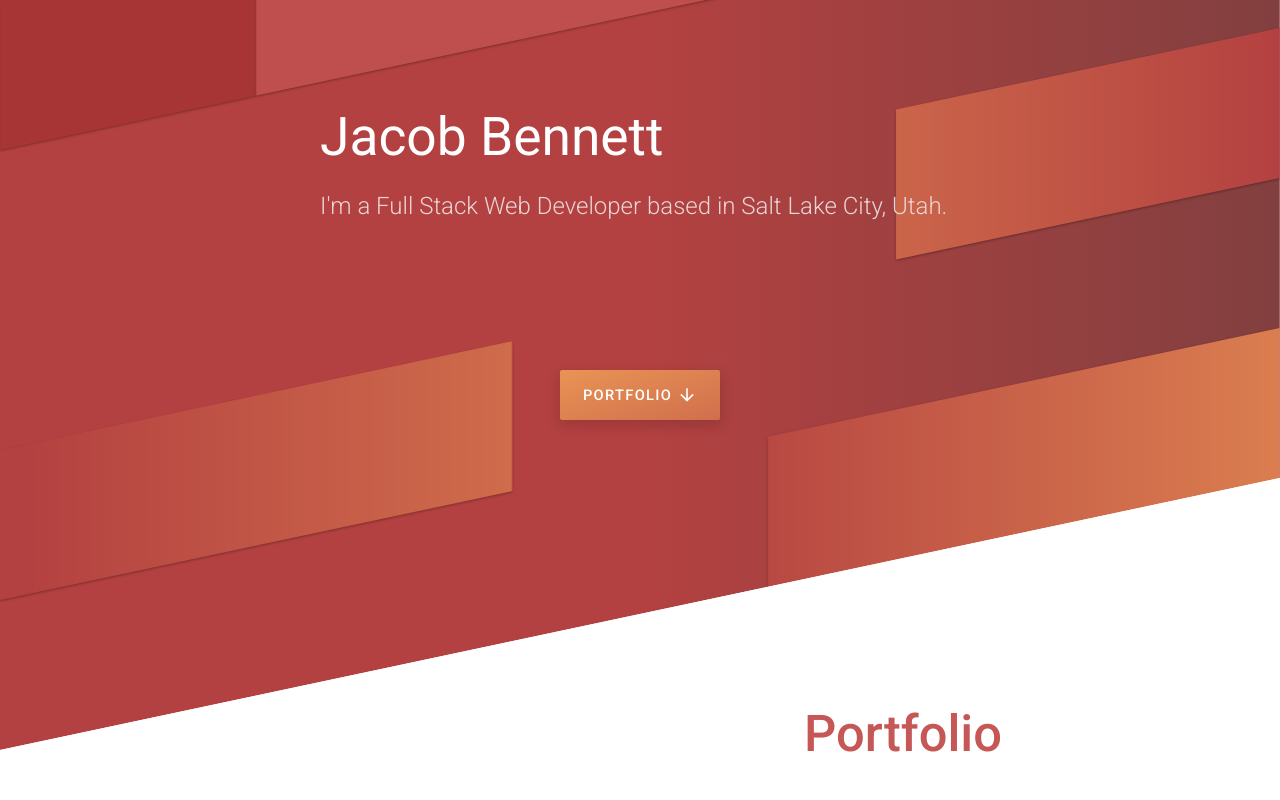
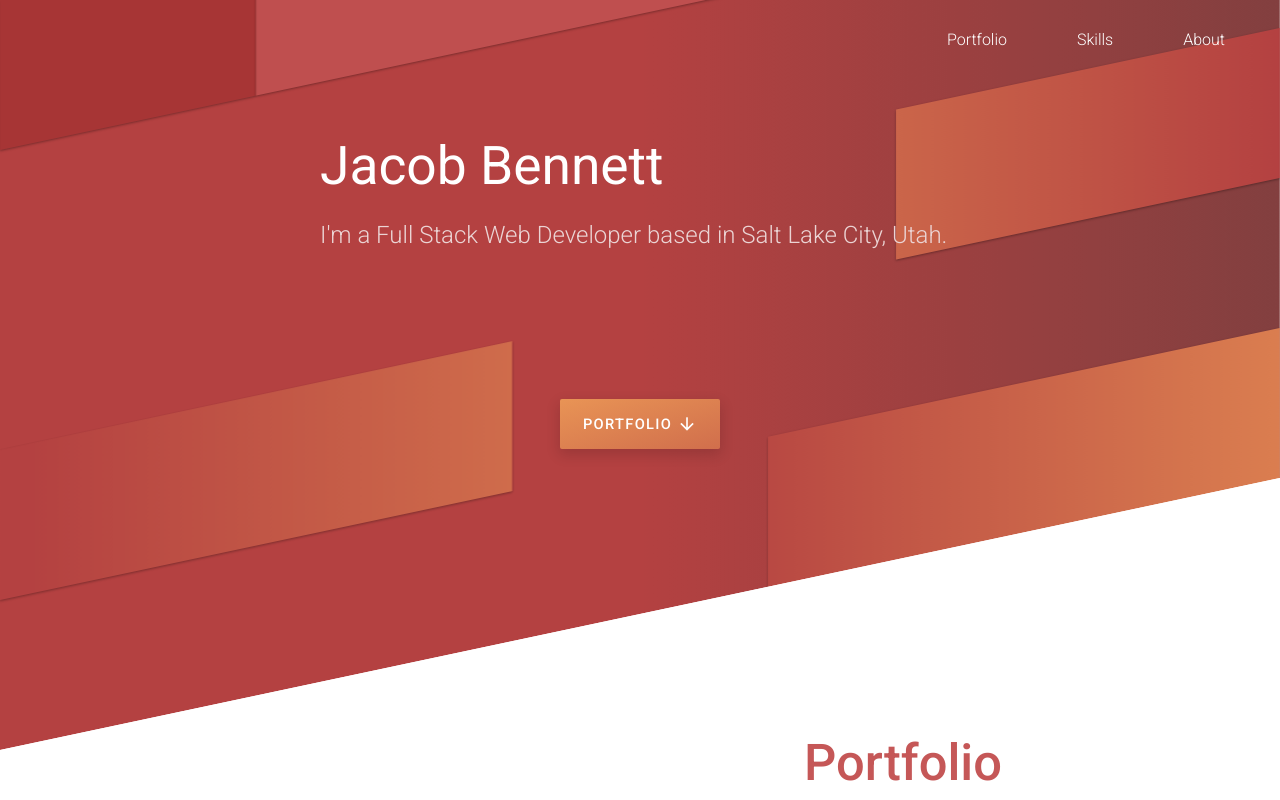
Before and after one commit to jac0bbennett/Personal-Site, a plain HTML site: page index.html in a window 1280 px wide. Drawn offline with nearby package versions, Linux system fonts and the light colour scheme.

Commit message:
Added nav

```diff
--- a/index.html
+++ b/index.html
@@ -21,6 +21,11 @@
     <span class="animated fadeInRightBig delay-15s"></span>
   </div>
   <div class="wrapper">
+    <div class="nav">
+      <a data-scroll href="#portfolio">Portfolio</a
+      ><a data-scroll href="#skills">Skills</a
+      ><a data-scroll href="#about">About</a>
+    </div>
     <div class="header">
       <h1 class="big-name animated flipInX delay-05s">Jacob Bennett</h1>
       <h2 class="tagline animated fadeInDown delay-1s">
--- a/main.css
+++ b/main.css
@@ -68,11 +68,32 @@ body {
   top: 0px;
 }
 
+.nav {
+  width: 100%;
+  display: flex;
+  justify-content: flex-end;
+  margin-top: 20px;
+  font-weight: 300;
+}
+
+.nav a {
+  margin-right: 40px;
+  color: #fff;
+  text-decoration: none;
+  padding: 10px 15px 10px 15px;
+  border-radius: 2px;
+  transition: 300ms ease;
+}
+
+.nav a:hover {
+  background: rgba(255, 255, 255, 0.205);
+}
+
 .header {
   color: #fff;
   margin: 0 auto;
   width: 50%;
-  margin-top: 70px;
+  margin-top: 40px;
   display: flex;
   flex-direction: column;
   height: 350px;
```
